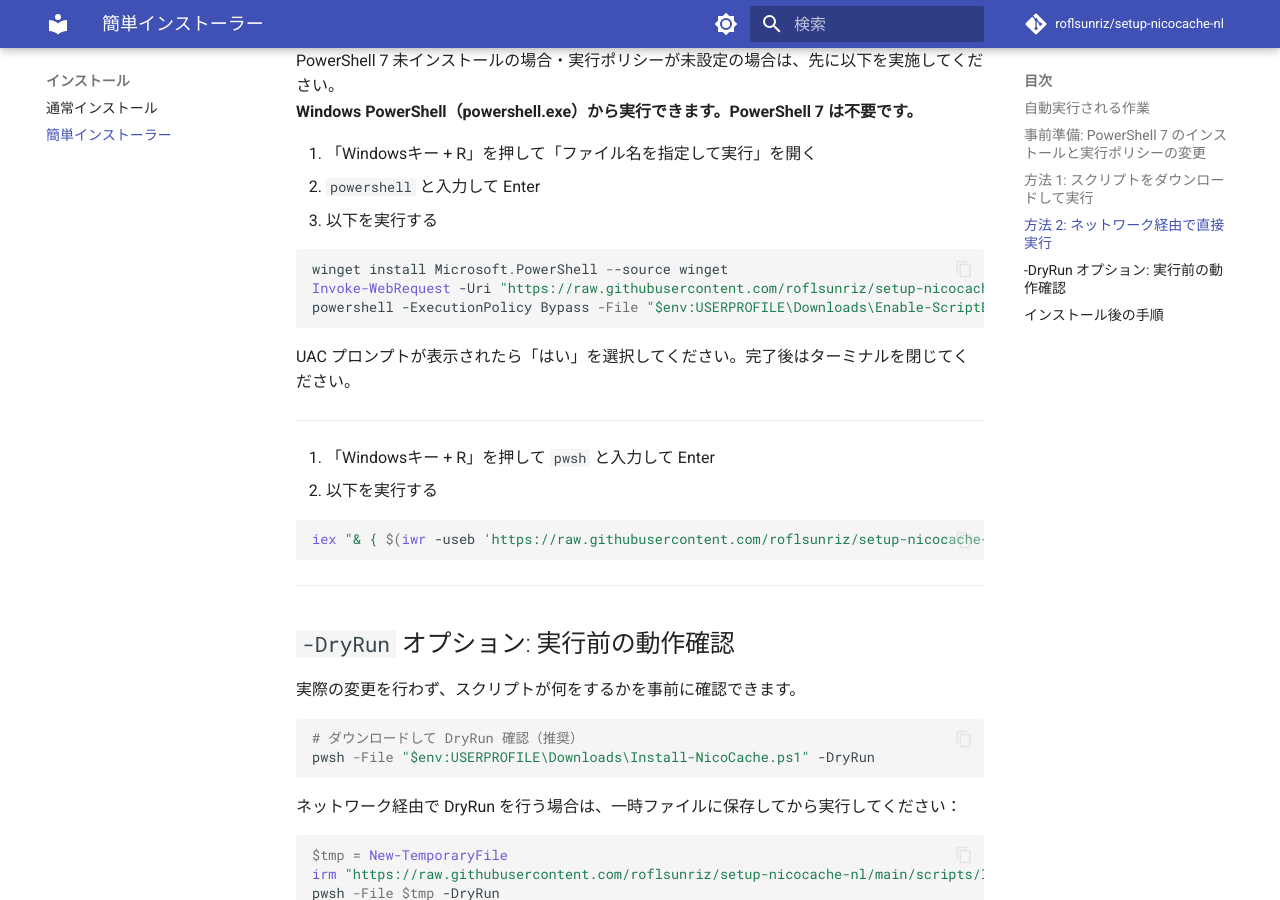
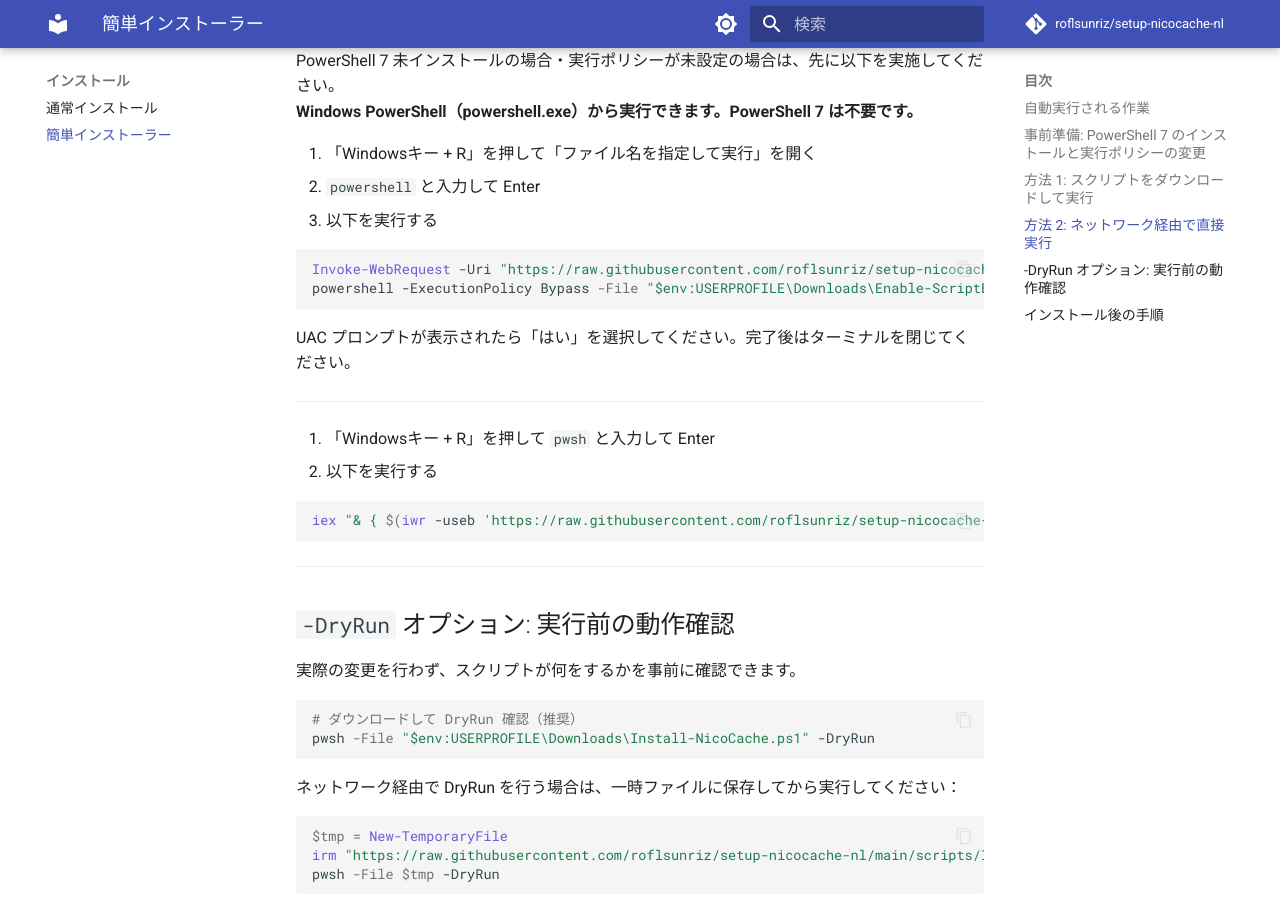
Before and after one commit to roflsunriz/setup-nicocache-nl, an MkDocs documentation site: the page built from docs/fast-installer.md, in a window 1280 px wide and 900 px high, scrolled down 1908 px. Built offline with MkDocs 1.6.1 and Material for MkDocs 9.7.7, drawn with Linux system fonts in a browser that asks for light colours; comment, search, counter and statistics services are not loaded.

Commit message:
docs: Remove redundant winget installation command from fast-installer.md
- Eliminated the `winget install Microsoft.PowerShell --source winget` command from the installation instructions to streamline the process.
- Focused on clarity and conciseness in the PowerShell script execution guidelines.

````diff
--- a/docs/fast-installer.md
+++ b/docs/fast-installer.md
@@ -66,7 +66,6 @@
 3. 以下を実行する
 
 ```powershell
-winget install Microsoft.PowerShell --source winget
 Invoke-WebRequest -Uri "https://raw.githubusercontent.com/roflsunriz/setup-nicocache-nl/main/scripts/Enable-ScriptExecution.ps1" -OutFile "$env:USERPROFILE\Downloads\Enable-ScriptExecution.ps1"
 powershell -ExecutionPolicy Bypass -File "$env:USERPROFILE\Downloads\Enable-ScriptExecution.ps1"
 ```
````
